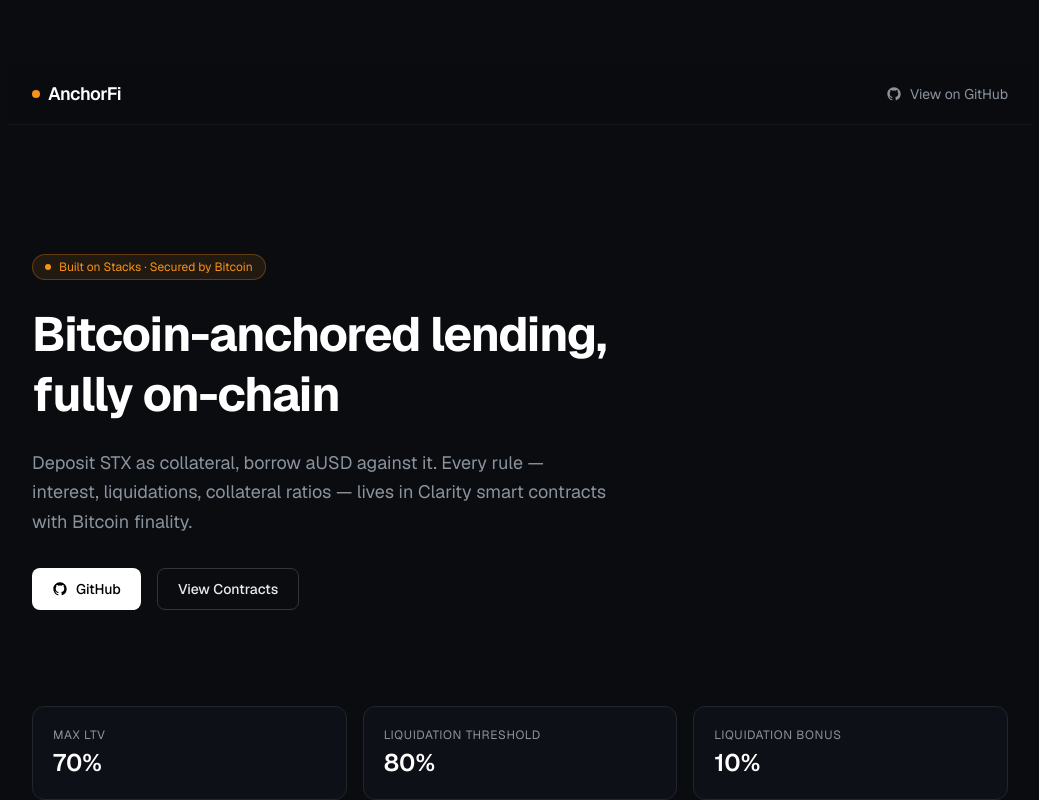
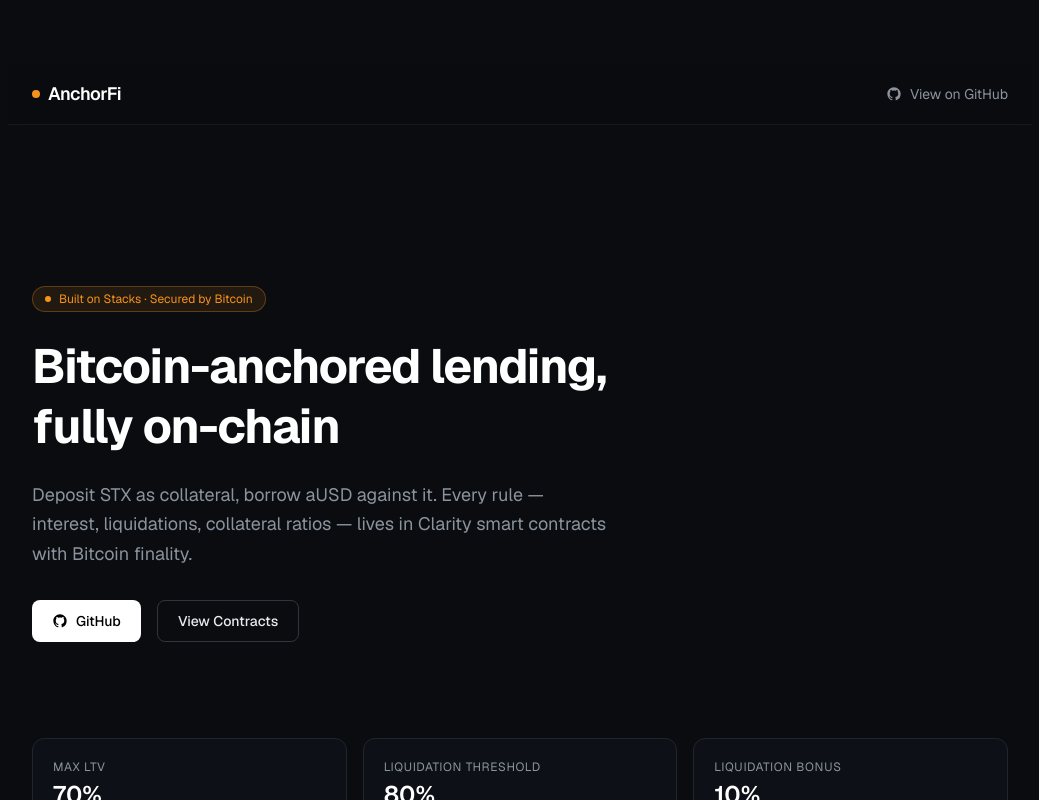
Before and after one commit to thewealthyplace/anchorfi, a Next.js app in the folder frontend/: page / in a window 1280 px wide. Shown: the top 800 px of the page, without its empty margins (120-1159 px from the left). Built offline with nearby package versions, Linux system fonts and the light colour scheme.

Commit message:
style: increase hero top padding to pt-16 for breathing room below sticky nav

```diff
--- a/frontend/app/page.tsx
+++ b/frontend/app/page.tsx
@@ -69,7 +69,7 @@
       </nav>
 
       {/* Hero */}
-      <section className="space-y-6 pt-8">
+      <section className="space-y-6 pt-16">
         <div className="inline-flex items-center gap-2 rounded-full border border-[#f7931a]/30 bg-[#f7931a]/10 px-3 py-1 text-xs text-[#f7931a]">
           <span className="h-1.5 w-1.5 rounded-full bg-[#f7931a]" />
           Built on Stacks · Secured by Bitcoin
```
